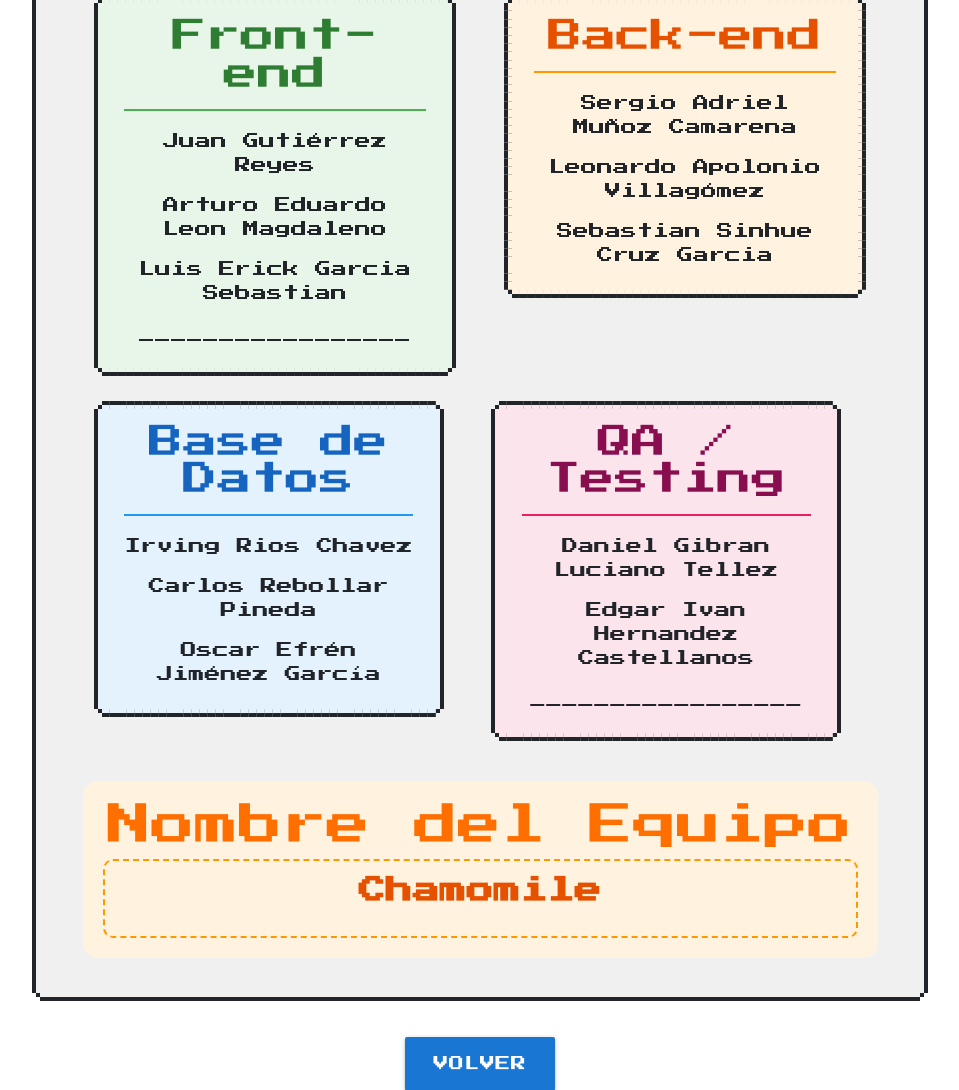
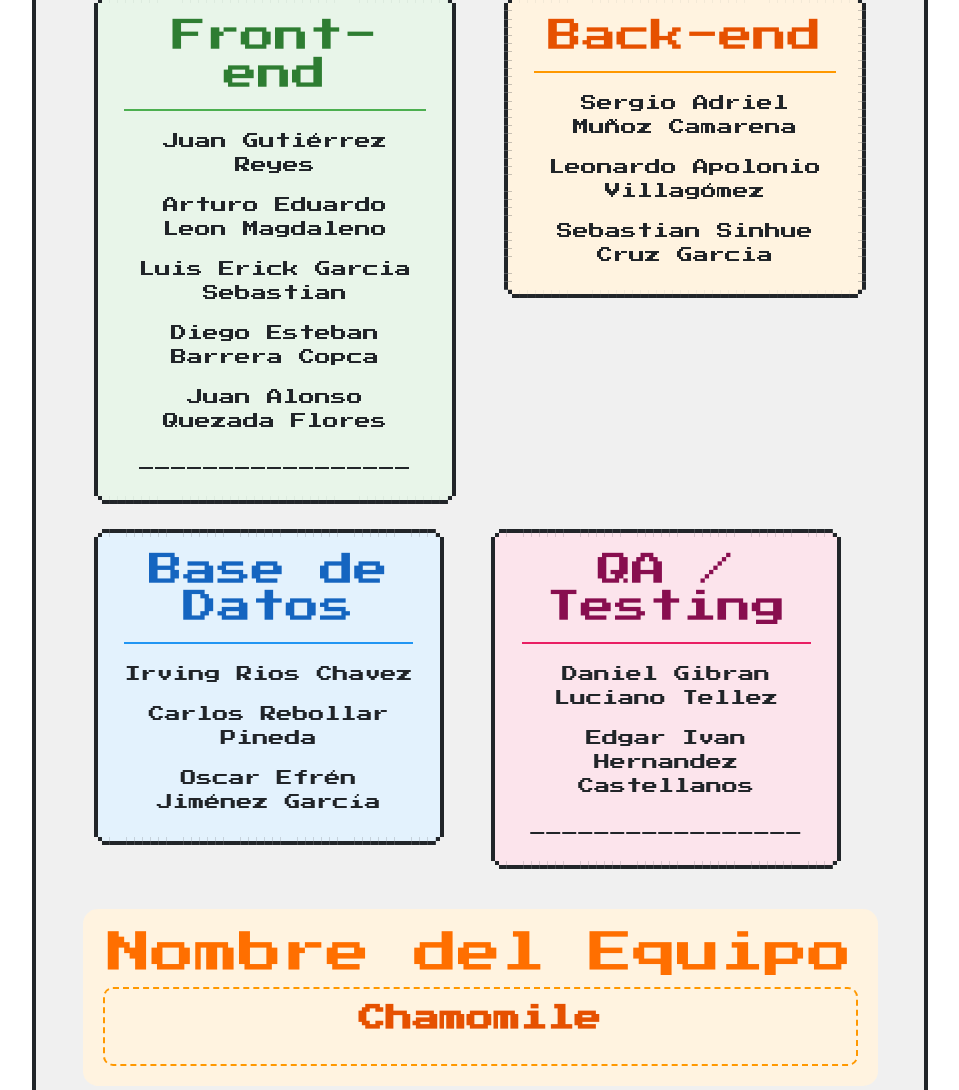
Before and after one commit to SergioAdriel/Hd1_2808_2026-2_EquipoChamomile, a PHP site: page /Controlador/politica_privacidad.php in a window 1280 px wide. Shown: the part 1227-2317 px from the top of the page, without its empty margins (160-1119 px from the left). Run offline with PHP 8.4, Linux system fonts and the light colour scheme; some libraries are stand-ins or nearby versions.

Commit message:
update politica_privacidad

```diff
--- a/Proyecto/Controlador/politica_privacidad.php
+++ b/Proyecto/Controlador/politica_privacidad.php
@@ -54,6 +54,8 @@ require __DIR__ . '/../musica.php';
               <li style="padding: 8px 0;">Juan Gutiérrez Reyes</li>
               <li style="padding: 8px 0;">Arturo Eduardo Leon Magdaleno</li>
               <li style="padding: 8px 0;">Luis Erick Garcia Sebastian</li>
+              <li style="padding: 8px 0;">Diego Esteban Barrera Copca</li>
+              <li style="padding: 8px 0;">Juan Alonso Quezada Flores</li>
               <li style="padding: 8px 0;">_________________</li>
             </ul>
           </div>
```
